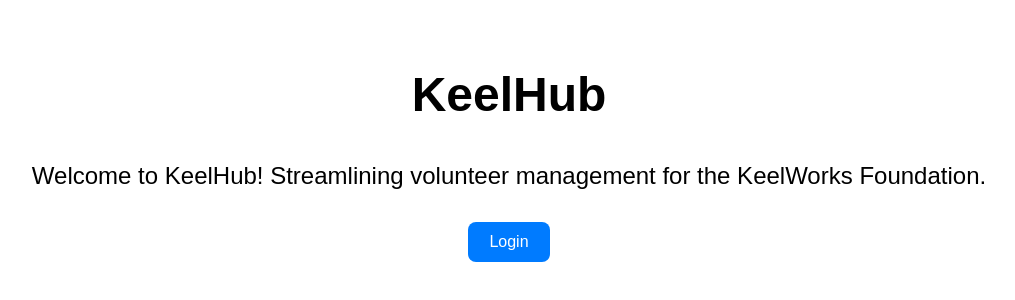
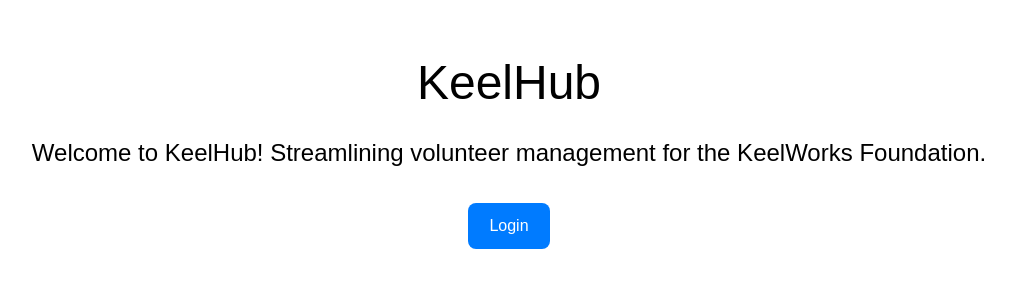
Before and after one commit to lby-rgyyt/keelhub-frontend, a React (Vite) app: page / in a window 1280 px wide. Shown: the part 252-552 px from the top of the page, without its empty margins (131-1146 px from the left). Built offline with nearby package versions, Linux system fonts and the light colour scheme.

Commit message:
minor changes

```diff
--- a/package.json
+++ b/package.json
@@ -11,6 +11,7 @@
   },
   "dependencies": {
     "axios": "^1.7.2",
+    "lucide-react": "^0.426.0",
     "react": "^18.3.1",
     "react-dom": "^18.3.1",
     "react-icons": "^5.2.1",
@@ -27,6 +28,7 @@
     "eslint-plugin-react": "^7.34.3",
     "eslint-plugin-react-hooks": "^4.6.2",
     "eslint-plugin-react-refresh": "^0.4.7",
+    "tailwindcss": "^3.4.9",
     "vite": "^5.3.4"
   }
 }
--- a/src/components/volunteers/VolunteersTable.jsx
+++ b/src/components/volunteers/VolunteersTable.jsx
@@ -1,7 +1,13 @@
 import React from "react";
 import VolunteerContainer from "./VolunteerContainer";
 
-const VolunteersTable = ({ volunteers, sortByName, sortByHrs, sortByRole }) => {
+const VolunteersTable = ({
+  volunteers,
+  sortByName,
+  sortByHrs,
+  sortByRole,
+  sortByStartDate,
+}) => {
   return (
     <table>
       <thead>
@@ -16,7 +22,7 @@ const VolunteersTable = ({ volunteers, sortByName, sortByHrs, sortByRole }) => {
             <button onClick={sortByHrs}>Start Date</button>
           </th>
           <th>
-            <button onClick={sortByHrs}>Hours/wk</button>
+            <button onClick={sortByStartDate}>Hours/wk</button>
           </th>
           <th>Status</th>
           <th>Projects Assigned</th>
--- a/src/index.css
+++ b/src/index.css
@@ -16,3 +16,7 @@ button:hover {
 button:focus {
   outline: 4px auto -webkit-focus-ring-color;
 }
+
+@tailwind base;
+@tailwind components;
+@tailwind utilities;
--- a/src/pages/Volunteers.jsx
+++ b/src/pages/Volunteers.jsx
@@ -73,16 +73,16 @@ const Volunteers = () => {
     fetchVolunteers();
     fetchJobTitles();
   }, []);
-  console.log("volunteers: ", volunteers);
-  console.log("job titles: ", jobTitles);
-  console.log("filter: ", filter);
+  //   console.log("volunteers: ", volunteers);
+  //   console.log("job titles: ", jobTitles);
+  //   console.log("filter: ", filter);
 
   useEffect(() => {
     const filterVolunteers = () => {
       let result = [...volunteers];
       console.log("use effect filter.active: ", filter.Active);
-      if (filter.Active !== "") {
-        result = result.filter((v) => v.is_active === filter.Active);
+      if (filter.Active === "true" || filter.Active === "false") {
+        result = result.filter((v) => v.is_active.toString() === filter.Active);
       }
 
       if (filter.status) {
@@ -98,7 +98,7 @@ const Volunteers = () => {
       //   if (filter.projects) {
       //     result = result.filter((v) => v.projects.includes(filter.projects));
       //   }
-      console.log("filter result: ", result);
+      //   console.log("filter result: ", result);
       setFilteredVolunteers(result);
     };
     filterVolunteers();
--- /dev/null
+++ b/tailwind.config.js
@@ -0,0 +1,8 @@
+/** @type {import('tailwindcss').Config} */
+module.exports = {
+  content: ["./src/**/*.{html,js}"],
+  theme: {
+    extend: {},
+  },
+  plugins: [],
+};
```
Also changed, not shown: 1 other file (tests, documents, lock files or other folders).
